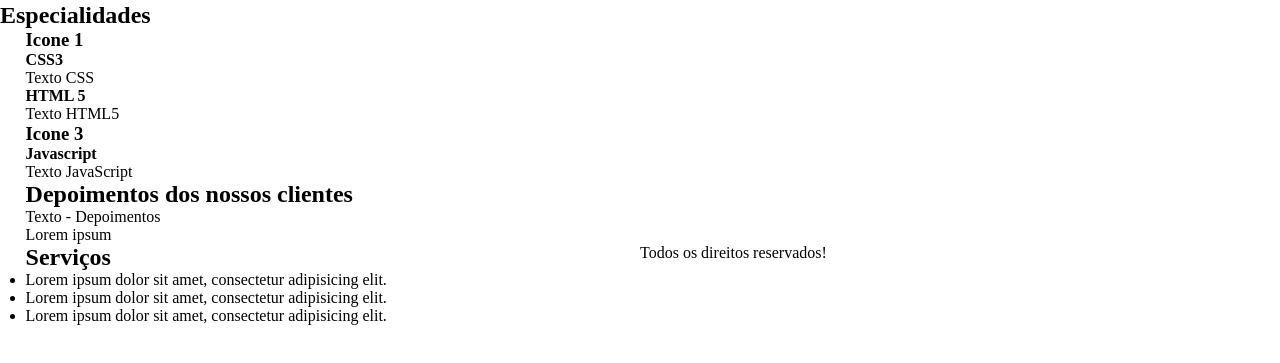
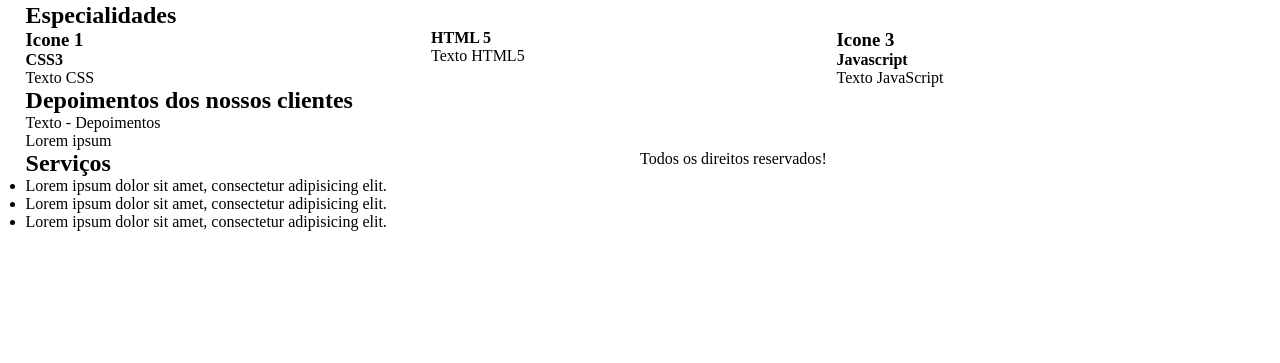
Before and after one commit to adrianomartiliano/portfolio, a plain HTML site: page index.html in a window 1280 px wide. Shown: the part 181-544 px from the top of the page. Drawn offline with Linux system fonts and the light colour scheme.

Commit message:
Update index.html

```diff
--- a/index.html
+++ b/index.html
@@ -82,21 +82,22 @@
 	</section>
 
 	<section class="especialidades">
-		<h2 class="title">Especialidades</h2>
+
 		<div class="center">
-			<div class="box-especialidade">
+			<h2 class="title">Especialidades</h2>
+			<div class="w33 left box-especialidade">
 				<h3>Icone 1</h3>
 				<h4>CSS3</h4>
 				<p>Texto CSS</p>
 			</div><!--box-especialidade-->
 
-			<div class="box-especialidade">
+			<div class="w33 left box-especialidade">
 				<h3><i class="fa-brands fa-html5"></i></h3>
 				<h4>HTML 5</h4>
 				<p>Texto HTML5</p>
 			</div><!--box-especialidade-->
 
-			<div class="box-especialidade">
+			<div class="w33 left box-especialidade">
 				<h3>Icone 3</h3>
 				<h4>Javascript</h4>
 				<p>Texto JavaScript</p>
```
